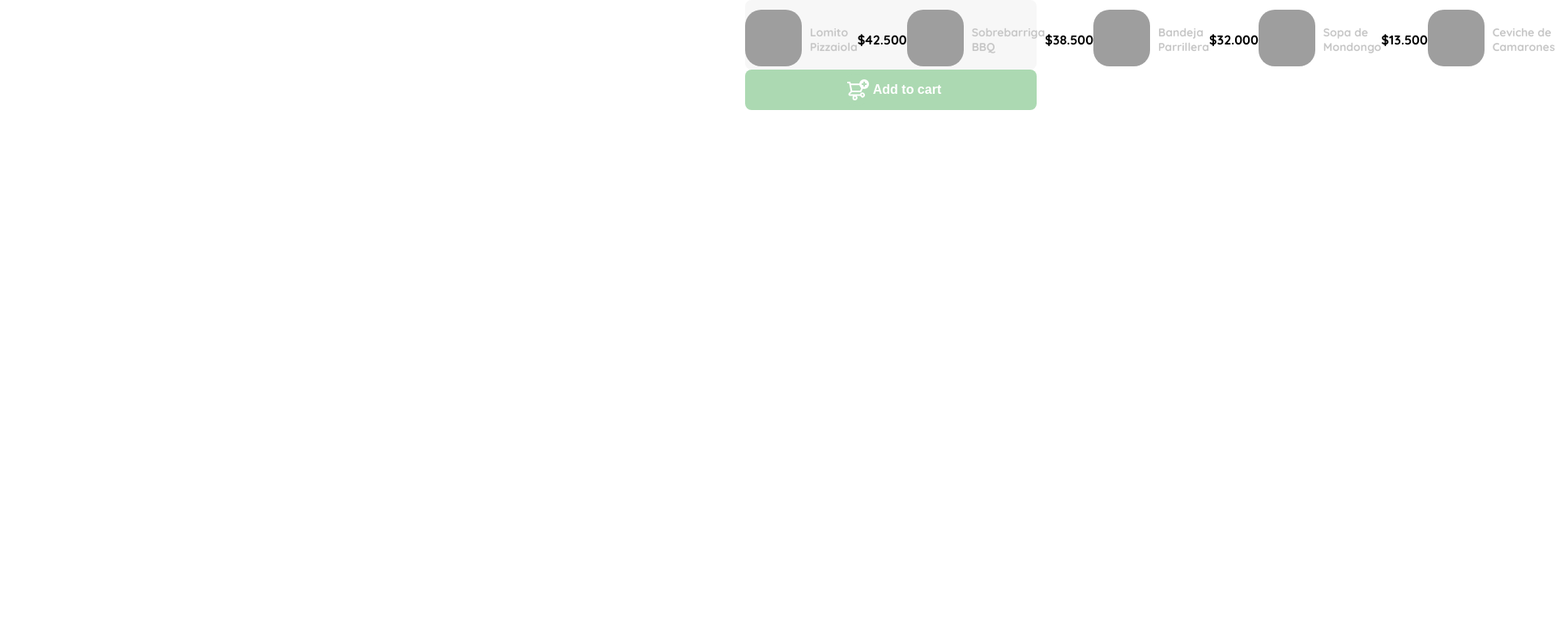
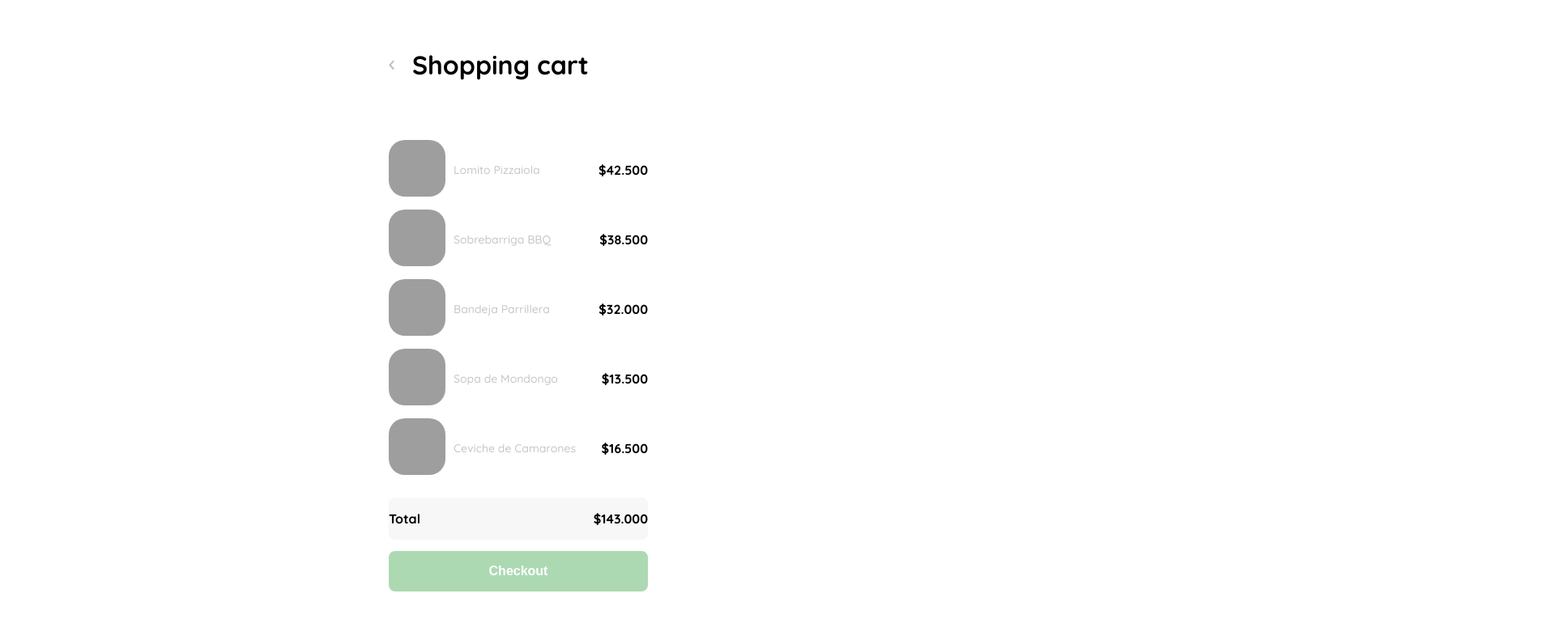
Before and after one commit to oscberm/escuelaJavascript, a plain HTML site: page clase13.html in a window 1280 px wide. Shown: the top 770 px of the page at 81% size, 1920 px wide, since content can reach past the window. Drawn offline with Linux system fonts and the light colour scheme; grey boxes are pictures that could not be loaded.

Commit message:
actualización 5.11.2022

```diff
--- a/clase13.html
+++ b/clase13.html
@@ -23,39 +23,20 @@
         margin: 0;
         font-family: 'Quicksand', sans-serif;     /*viene de google fonts, así como los 3 link del head*/
       }
-      .product-detail {
-        width: 360px;
-        padding-bottom: 24px;
-        position: absolute;
-        right: 0;
+      .my-order {
+        width: 100%;   /*toma todo el ancho de la pantalla*/
+        height: 100vh; /*toma todo el  alto de la pantalla*/
+        display: grid; /*para centrar todos los elementos*/
+        place-items: center;
       }
-      .my-order-container {
-        display: grid;
-        grid-template-rows: auto 1fr auto;
-        width: 320px;
+      .title {
+        display: flex;
+        font-size: var(--md);
+        margin-bottom: 40px;
       }
-      .my-order-content {
-        display: flex;
-        justify-content: space-between; /*coloca espacio entre los items*/
-        background-color: var(--text-input-field);
-        border-radius: 8px;
-      }
-      .my-order-content p:nth-child(1) {
-        display: flex;          /*hace el el segundo elemento quede debajo del primero*/
-        flex-direction: column;
-        padding: 0  24px;
-      }
-      .my-order-content p span:nth-child(1) {
-        font-size: var(--md);
-        font-weight: bold;
-      }
-      .my-order-content p span:nth-child(2) {
-        font-size: var(--sm);
-        color: var(--very-light-pink);
-      }
-      .my-order-content p:nth-child(2) {
-        font-size: var(--md);
-        font-weight: bold;
+      .title img {
+        transform: rotate(180deg);
+        margin-right: 22px;
       }
       .shopping-card {
         display: flex;   /*para que los 3 elementos se vean una al lado de la otra*/
@@ -81,6 +62,22 @@
         font-size: var(--md);
         font-weight: bold;
       }
+      .my-order-container {
+        display: grid;
+        grid-template-rows: auto 1fr auto;
+        width: 320px;
+      }
+      .my-order-content {
+        display: flex;
+        justify-content: space-between; /*coloca espacio entre los items*/
+        background-color: var(--text-input-field);
+        border-radius: 8px;
+        margin-top: 24px;
+      }
+      .my-order-content p {
+        font-size: var(--md);
+        font-weight: bold;
+      }
       .primary-button {
         background-color: var(--hospital-green);
         border-radius: 8px;
@@ -92,21 +89,24 @@
         font-weight: bold;
         height: 50px;
       }
-      .add-to-cart-button {
-        display: flex;
-        align-items: center;
-        justify-content: center;
+      .checkout-button {
+        margin-top: 14px;
+        margin-bottom: 30px;
       }
       @media (max-width: 640px) {
-        .product-detail {
-           width: 100%;
+        .title {
+          display: none;
         }
       }
     </style>
-</head>
 <body>
-    <aside class="product-detail">
-        <div class="my-order-content">
+    <div class="my-order">
+        <div class="my-order-container">
+            <div class="title">
+              <img src="./icons/flechita.svg" alt="arrow">
+              <h1>Shopping cart</h1>
+            </div>
+
             <div class="shopping-card">
                 <figure>
                     <img src="https://images.rappi.com/products/2090133169-1596482047787.png?e=webp&d=800x800&q=80" alt="Lomito">
@@ -146,17 +146,14 @@
                 <p>Ceviche de Camarones</p>
                 <p>$16.500</p>
             </div>
-            <p>
-                <span>23.10.2022</span>
-                <span>5 articles</span>
-            </p>
-            <p>$143.000</p>
+
+            <div class="my-order-content">
+              <p>Total</p>
+              <p>$143.000</p>
+            </div>
+
+            <button class="primary-button checkout-button">Checkout</button>
         </div>
-
-        <button class="primary-button add-to-cart-button">
-            <img src="./icons/bt_add_to_cart.svg" alt="add to cart">
-            Add to cart
-        </button>
-    </aside>
+    </div>
 </body>
 </html>
```
